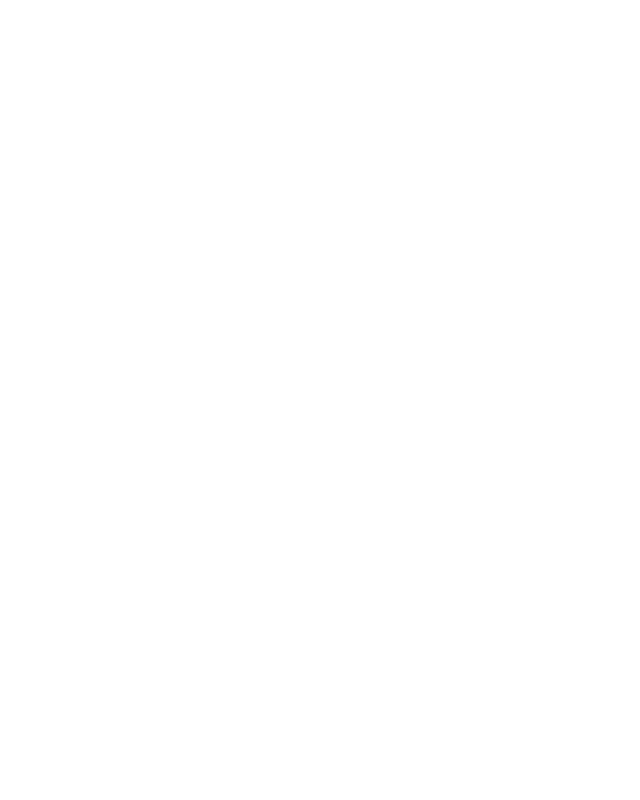
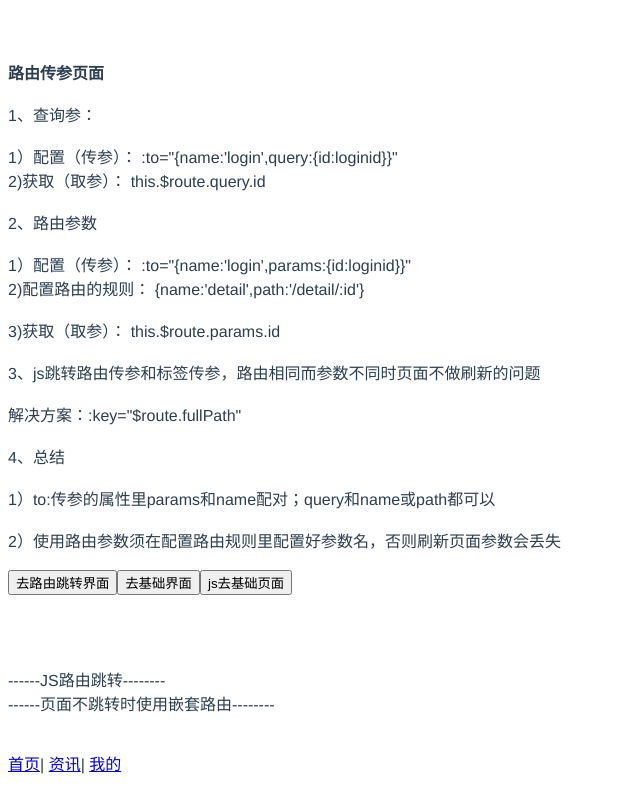
Before and after one commit to wmj-git/vue_base, a Vue app in the folder vueDemo/: page /#/RouteParam in a window 1280 px wide. Shown: the whole page, without its empty margins (0-640 px from the left). Built offline with nearby package versions, Linux system fonts and the light colour scheme.

Commit message:
'路由'

```diff
--- a/vueDemo/package.json
+++ b/vueDemo/package.json
@@ -13,6 +13,7 @@
     "build": "node build/build.js"
   },
   "dependencies": {
+    "element-ui": "^2.12.0",
     "vue": "^2.5.2",
     "vue-router": "^3.0.1"
   },
@@ -24,6 +25,7 @@
     "babel-jest": "^21.0.2",
     "babel-loader": "^7.1.1",
     "babel-plugin-dynamic-import-node": "^1.2.0",
+    "babel-plugin-syntax-dynamic-import": "^6.18.0",
     "babel-plugin-syntax-jsx": "^6.18.0",
     "babel-plugin-transform-es2015-modules-commonjs": "^6.26.0",
     "babel-plugin-transform-runtime": "^6.22.0",
--- a/vueDemo/src/components/basePinter/index.vue
+++ b/vueDemo/src/components/basePinter/index.vue
@@ -2,25 +2,36 @@
   <div class="base_demo">
     <br>
     ----命令使用----
-  <hello-world></hello-world>
+    <hello-world></hello-world>
 
     <br><br>----数据绑定----<br>
-  <data-bind></data-bind>
+    <data-bind></data-bind>
 
     <br><br>----过滤器----
     <use-filter></use-filter>
+    <br><br>
+    <b>路由传递过来的参数：{{ msg }}</b>
   </div>
 </template>
 <script>
   import HelloWorld from "./HelloWorld";
   import DataBind from "./dataBind";
   import UseFilter from "./useFilter";
+
   export default {
-    components: {UseFilter, DataBind, HelloWorld}
+    components: {UseFilter, DataBind, HelloWorld},
+    data() {
+      return {
+        msg: ''
+      }
+    },
+    created() {
+      this.msg = this.$route.params.id
+    }
   }
 </script>
 <style scoped>
-  .title{
+  .title {
     margin: 50px 50px;
     color: red;
   }
--- a/vueDemo/src/components/myRouter/index.vue
+++ b/vueDemo/src/components/myRouter/index.vue
@@ -9,20 +9,35 @@
       3）$route 路由信息对象，只读<br><br>
       $router 路由操作对象，只写<br><br>
     </div>
-      <router-link to="/CorePart">去基础界面</router-link>
+    <router-link to="/CorePart">去核心界面</router-link>
+    <br>
+    <button @click="goCore">去基础界面</button>
+    <button @click="goBack">返回上一页</button>
+    <button @click="goOther">去路由传参界面</button>
+    <br><br>
+    <b>这个是我获取到的参数：{{ msg }}</b>
   </div>
 </template>
 <script>
   export default {
-    name:'myRouter',
-    data(){
-      return{
-
+    name: 'myRouter',
+    data() {
+      return {
+        msg:''
       }
     },
-    methods:{
-      goCore(){
-        this.$router.push({path:'/lifeCycle'})
+    created(){
+     this.msg = this.$route.query.id
+    },
+    methods: {
+      goCore() {
+        this.$router.push({path: '/BasePinter', query: {id: 123}})
+      },
+      goBack() {
+        this.$router.go(-1);
+      },
+      goOther() {
+        this.$router.replace({path: '/RouteParam',name:'RouteParam'})
       }
     }
   }
--- /dev/null
+++ b/vueDemo/src/components/nestedRoute/home.vue
@@ -0,0 +1,8 @@
+<template>
+  <div>这个是首页</div>
+</template>
+<script>
+  export default {
+    name:'Home'
+  }
+</script>
--- /dev/null
+++ b/vueDemo/src/components/nestedRoute/index.vue
@@ -0,0 +1,18 @@
+<template>
+  <div>
+    <div>
+    ------页面不跳转时使用嵌套路由--------<br><br><br>
+      <router-view></router-view>
+      <router-link :to="{name:'Home'}">首页</router-link>|
+      <router-link :to="{name:'News'}">资讯</router-link>|
+      <router-link :to="{name:'Mine'}">我的</router-link>
+    </div>
+  </div>
+</template>
+<script>
+  export default {
+    name: 'nestedRoute',
+    methods: {
+    }
+  }
+</script>
--- /dev/null
+++ b/vueDemo/src/components/nestedRoute/mine.vue
@@ -0,0 +1,8 @@
+<template>
+  <div>这是我的页面</div>
+</template>
+<script>
+  export default {
+    name:'Mine'
+  }
+</script>
--- /dev/null
+++ b/vueDemo/src/components/nestedRoute/news.vue
@@ -0,0 +1,8 @@
+<template>
+  <div>这是资讯页面</div>
+</template>
+<script>
+  export default {
+    name:'News'
+  }
+</script>
--- /dev/null
+++ b/vueDemo/src/components/routeParam/index.vue
@@ -0,0 +1,46 @@
+<template>
+  <div>
+    <div><b>路由传参页面</b><br><br>
+    1、查询参：<br><br>
+      1）配置（传参）： :to="{name:'login',query:{id:loginid}}"<br>
+      2)获取（取参）： this.$route.query.id<br><br>
+    2、路由参数<br><br>
+      1）配置（传参）： :to="{name:'login',params:{id:loginid}}"<br>
+      2)配置路由的规则： {name:'detail',path:'/detail/:id'}<br><br>
+      3)获取（取参）： this.$route.params.id<br><br>
+    3、js跳转路由传参和标签传参，路由相同而参数不同时页面不做刷新的问题<br><br>
+      解决方案：:key="$route.fullPath" <!--<router-view :key="$route.fullPath"></router-view>--><br><br>
+    4、总结<br><br>
+      1）to:传参的属性里params和name配对；query和name或path都可以<br><br>
+      2）使用路由参数须在配置路由规则里配置好参数名，否则刷新页面参数会丢失<br><br>
+    </div>
+    <div>
+      <button @click="goLogin">去路由跳转界面</button>
+      <button @click="goBase">去基础界面</button>
+      <button @click="goLink">js去基础页面</button>
+    </div><br><br><br><br>
+    ------JS路由跳转--------
+    <nested-route :key="$route.fullPath"></nested-route>
+  </div>
+</template>
+<script>
+  import NestedRoute from "../nestedRoute";
+  export default {
+    name:'RouteParam',
+    components: {NestedRoute},
+    data(){
+      return{}
+    },
+    methods:{
+      goLogin(){
+        this.$router.push({path:'/myRouter',query:{id:123}})
+      },
+      goBase(){
+        this.$router.push({name:'BasePinter',path:'/BasePinter',params:{id:456}})
+      },
+      goLink() {
+        this.$router.push({name:'BasePinter',path:'/RouteParam',params:{id:111}})
+      }
+    }
+  }
+</script>
--- /dev/null
+++ b/vueDemo/src/components/shopCart/index.vue
@@ -0,0 +1,25 @@
+<template>
+  <div class="shopCart">
+    <b>购物车实例</b>
+  <el-input/>
+  </div>
+</template>
+<script>
+  export default {
+    name: 'ShopCart',
+    data() {
+      return {}
+    }
+  }
+</script>
+<style scoped>
+  .shopCart {
+  }
+
+  b {
+    display: block;
+    margin: 20px auto;
+    color: rebeccapurple;
+    text-align: center;
+  }
+</style>
--- a/vueDemo/src/main.js
+++ b/vueDemo/src/main.js
@@ -5,6 +5,9 @@
 import router from './router'
 
 Vue.config.productionTip = false
+import ElementUI from 'element-ui'
+import 'element-ui/lib/theme-chalk/index.css'
+Vue.use(ElementUI)
 /* eslint-disable no-new */
 new Vue({
   el: '#app',
--- a/vueDemo/src/router/index.js
+++ b/vueDemo/src/router/index.js
@@ -3,6 +3,10 @@
 import BasePinter from '@/components/basePinter/index'
 import CorePart from '@/components/corePart/index'
 import myRouter from '@/components/myRouter/index'
+import RouteParam from '@/components/routeParam/index'
+import NestedRoute from '@/components/nestedRoute/index'
+import ShopCart from '@/components/shopCart/index'
+
 Vue.use(Router)
 
 export default new Router({
@@ -10,14 +14,7 @@
     {
       path: '/BasePinter',
       name: 'BasePinter',
-      component: BasePinter,
-      children:[
-        {
-          path: '/',
-          name: 'HelloWorld',
-          component: () => import('@/components/basePinter/HelloWorld')
-        }
-      ]
+      component: BasePinter
     },
     {
       path: '/CorePart',
@@ -25,9 +22,41 @@
       component: CorePart,
     },
     {
-      path:'/',
-      name:'myRouter',
-      component:myRouter
-    }
+      path: '/myRouter',
+      name: 'myRouter',
+      component: myRouter
+    },
+    {
+      path: '/RouteParam',
+      name: 'RouteParam',
+      component: RouteParam
+    },
+    {
+      path: '/',
+      name: 'NestedRoute',
+      component: NestedRoute,
+      children: [
+        {
+          path: 'home',
+          name: 'Home',
+          component: ()=> import('@/components/nestedRoute/home.vue')
+        },
+        {
+          path: 'news',
+          name: 'News',
+          component:()=> import('@/components/nestedRoute/news.vue')
+        },
+        {
+          path: 'mine',
+          name: 'Mine',
+          component:()=> import('@/components/nestedRoute/mine.vue')
+        }
+      ]
+    },
+    {
+      path: '/ShopCart',
+      name: 'ShopCart',
+      component: ShopCart
+    },
   ]
 })
```
Also changed, not shown: vueDemo/.babelrc (deleted), 3 other files (tests, documents, lock files or other folders). Lines whose indentation alone changed are shown as unchanged.
